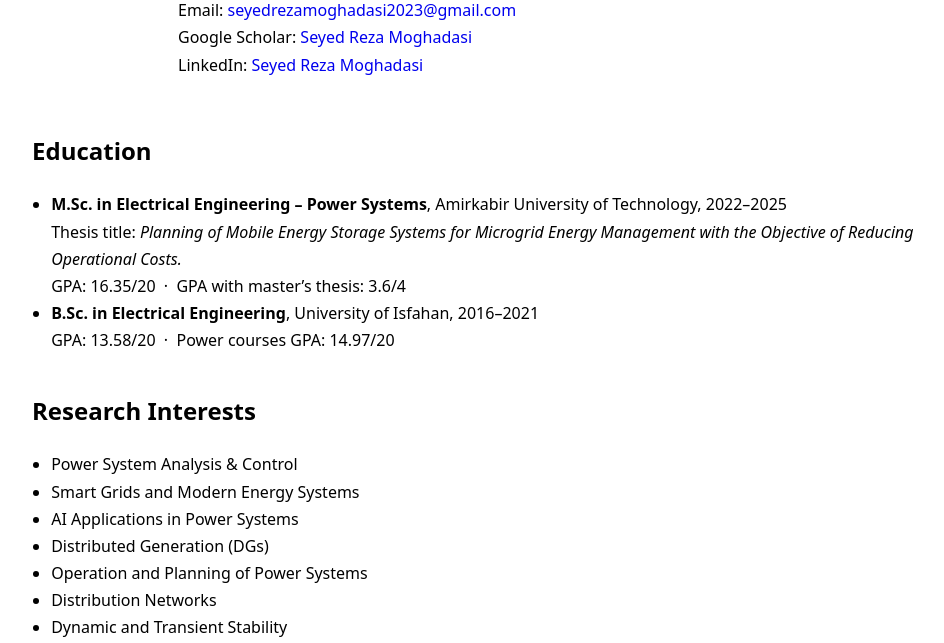
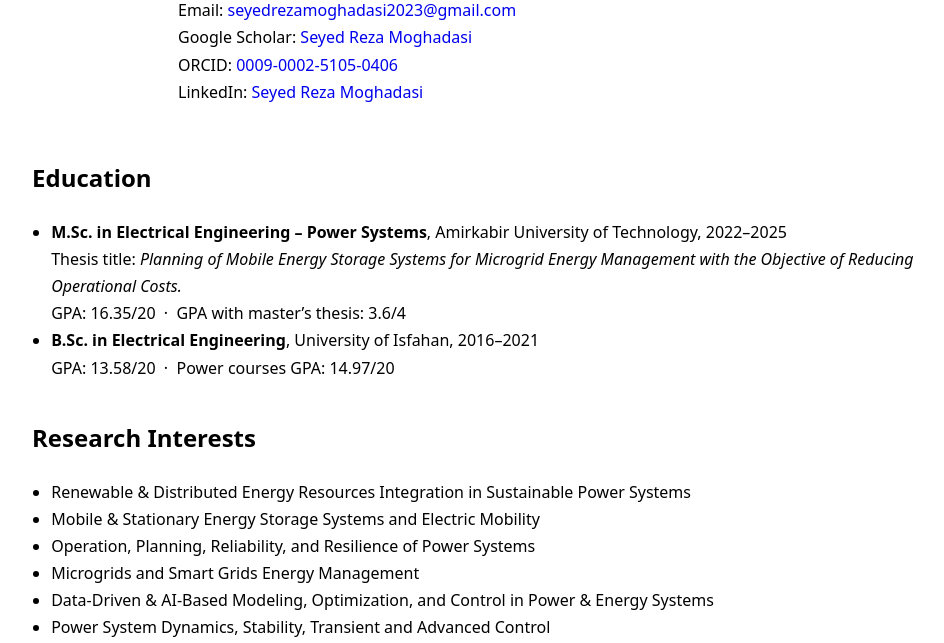
Before and after one commit to seyedrezamoghadasi/seyedrezamoghadasi.github.io, a plain HTML site: page index.html in a window 1280 px wide. Shown: the part 157-800 px from the top of the page, without its empty margins (158-1102 px from the left). Drawn offline with Linux system fonts and the light colour scheme.

Commit message:
Update index.html

```diff
--- a/index.html
+++ b/index.html
@@ -68,6 +68,10 @@
       <a href="https://scholar.google.com/citations?user=y5rXcWcAAAAJ&hl=en&oi=ao" target="_blank">
         Seyed Reza Moghadasi
       </a><br>
+      ORCID:
+      <a href="https://orcid.org/0009-0002-5105-0406" target="_blank">
+        0009-0002-5105-0406
+      </a><br>
       LinkedIn:
       <a href="https://www.linkedin.com/in/seyed-reza-moghadasi" target="_blank">
         Seyed Reza Moghadasi
@@ -97,14 +101,12 @@
   <section class="section">
     <h2>Research Interests</h2>
     <ul>
-      <li>Power System Analysis &amp; Control</li>
-      <li>Smart Grids and Modern Energy Systems</li>
-      <li>AI Applications in Power Systems</li>
-      <li>Distributed Generation (DGs)</li>
-      <li>Operation and Planning of Power Systems</li>
-      <li>Distribution Networks</li>
-      <li>Dynamic and Transient Stability</li>
-      <li>Optimization in Electrical Power Systems</li>
+      <li>Renewable &amp; Distributed Energy Resources Integration in Sustainable Power Systems</li>
+      <li>Mobile &amp; Stationary Energy Storage Systems and Electric Mobility</li>
+      <li>Operation, Planning, Reliability, and Resilience of Power Systems</li>
+      <li>Microgrids and Smart Grids Energy Management</li>
+      <li>Data-Driven &amp; AI-Based Modeling, Optimization, and Control in Power &amp; Energy Systems</li>
+      <li>Power System Dynamics, Stability, Transient and Advanced Control</li>
     </ul>
   </section>
 
@@ -195,7 +197,7 @@
           <li>Journal of Intelligent &amp; Fuzzy Systems (reviewer of 1 paper)</li>
           <li>14th International Smart Grids Conference (reviewer of 2 papers)</li>
           <li>29th Electrical Power Distribution Conference (reviewer of 5 papers)</li>
-          <li>15th International Smart Grids Conference (reviewer of 7 papers)</li>
+          <li>15th International Smart Grids Conference (reviewer of 8 papers)</li>
         </ul>
       </li>
 
```
